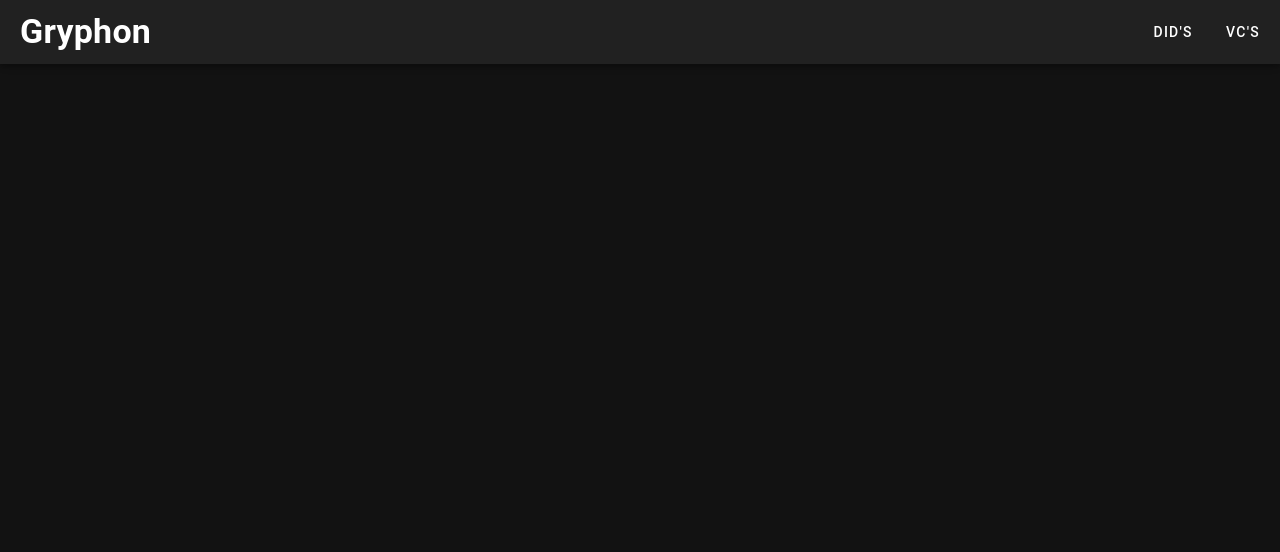
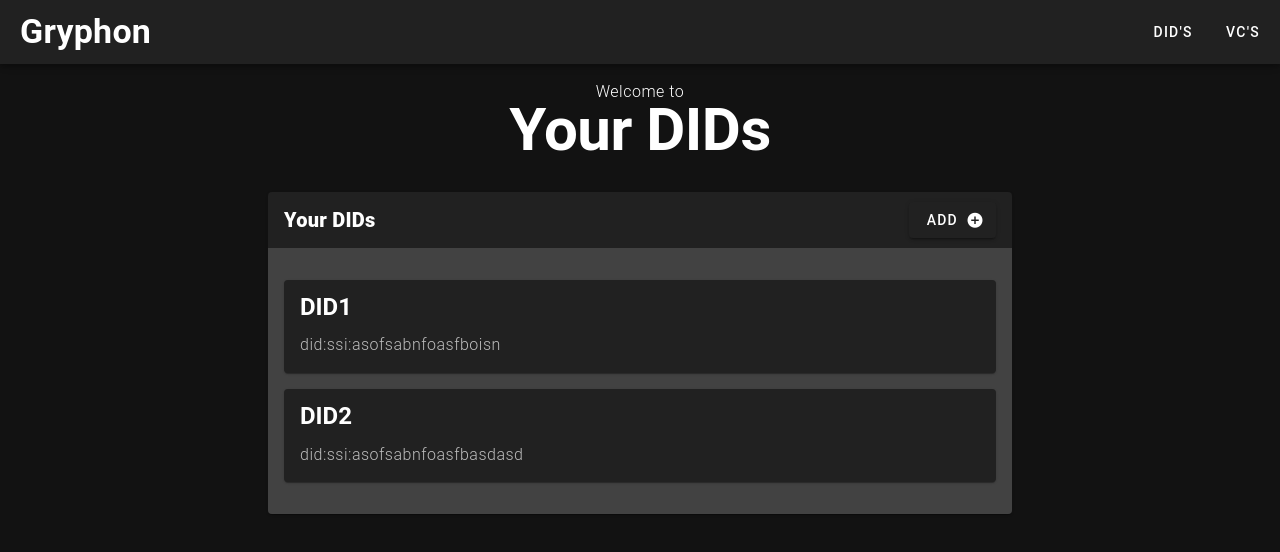
Before and after one commit to Hyperledger-Demo/frontend, a Vue app: page /dids in a window 1280 px wide. Before the commit this address had no page. Shown: the top 552 px of the page. Built offline with nearby package versions, Linux system fonts and the light colour scheme.

Commit message:
💄 create DID page

```diff
--- a/src/components/NavBar.vue
+++ b/src/components/NavBar.vue
@@ -1,13 +1,24 @@
 <template>
-    <v-app-bar>
-      <v-app-bar-title class="text-h4 font-weight-bold cursor-pointer">Gryphon</v-app-bar-title>
+  <v-app-bar>
+    <v-app-bar-title class="text-h4 font-weight-bold cursor-pointer"
+      >Gryphon</v-app-bar-title
+    >
 
-      <template v-slot:append>
-        <v-btn text>DID's</v-btn>
-        <v-btn text>VC's</v-btn>
-      </template>
-    </v-app-bar>
+    <template v-slot:append>
+      <v-btn text @click="navigateTo({ path: '/dids' })">DID's</v-btn>
+      <v-btn text @click="navigateTo({ path: '/vcs' })">VC's</v-btn>
+    </template>
+  </v-app-bar>
 </template>
 
-<script lang="js"></script>
+<script lang="js">
+export default {
+  name: "NavBar",
+  methods: {
+    navigateTo(path) {
+      this.$router.push(path);
+    },
+  }
+}
+</script>
 <style lang="css" scoped></style>
--- /dev/null
+++ b/src/views/DIDsPage.vue
@@ -0,0 +1,70 @@
+<template>
+  <v-container
+    class="fill-height d-flex flex-column align-center justify-center"
+    max-width="800"
+  >
+    <!-- Welcome message -->
+    <div>
+      <div class="mb-8 text-center">
+        <div class="text-body-1 font-weight-light mb-n1">Welcome to</div>
+        <h1 class="text-h2 font-weight-bold">Your DIDs</h1>
+      </div>
+    </div>
+
+    <!-- Card containing DIDs -->
+    <v-row class="w-100">
+      <v-col cols="12">
+        <v-card class="mx-auto">
+          <!-- Card title -->
+          <template v-slot:title>
+            <span class="font-weight-black">Your DIDs</span>
+          </template>
+
+          <!-- Add button together with icon -->
+          <template v-slot:append>
+            <v-btn>Add <v-icon icon="mdi-plus-circle" end></v-icon></v-btn>
+          </template>
+
+          <!-- Card content -->
+          <v-card-text class="bg-surface-light pt-4">
+            <div
+              v-if="emptyDIDList"
+              class="text-body-1 font-weight-light mb-n1"
+            >
+              There are no DIDs yet. You can create one by click the button
+              above
+            </div>
+            <v-card v-else v-for="DID in DIDs" :key="DID.did" class="mb-4 mt-4">
+              <v-card-title class="text-h5 font-weight-bold">{{
+                DID.name
+              }}</v-card-title>
+
+              <v-card-subtitle class="text-body-1 font-weight-light mb-4">
+                {{ DID.did }}
+              </v-card-subtitle>
+            </v-card>
+          </v-card-text>
+        </v-card>
+      </v-col>
+    </v-row>
+  </v-container>
+</template>
+
+<script lang="js">
+export default {
+  name: "DIDsPage",
+  data() {
+    return {
+      DIDs: [{ name: "DID1", did: "did:ssi:asofsabnfoasfboisn" }, { name: "DID2", did: "did:ssi:asofsabnfoasfbasdasd" }],
+    };
+  },
+  computed: {
+    emptyDIDList() {
+      return this.DIDs.length === 0;
+    },
+    // Computed properties can be added here if needed
+  },
+};
+</script>
+
+<style lang="css" scoped></style>
--- /dev/null
+++ b/src/views/VCsPage.vue
@@ -0,0 +1,18 @@
+<template>
+  <v-container
+    class="fill-height d-flex justify-center"
+    max-width="600"
+    max-height="600"
+  >
+    <div>
+      <div class="mb-8 text-center">
+        <div class="text-body-1 font-weight-light mb-n1">Welcome to</div>
+        <h1 class="text-h1 font-weight-bold">Your VCs</h1>
+      </div>
+    </div>
+  </v-container>
+</template>
+
+<script lang="js"></script>
+
+<style lang="css" scoped></style>
```
Also changed, not shown: src/router/router.js (+7 -3 lines).
